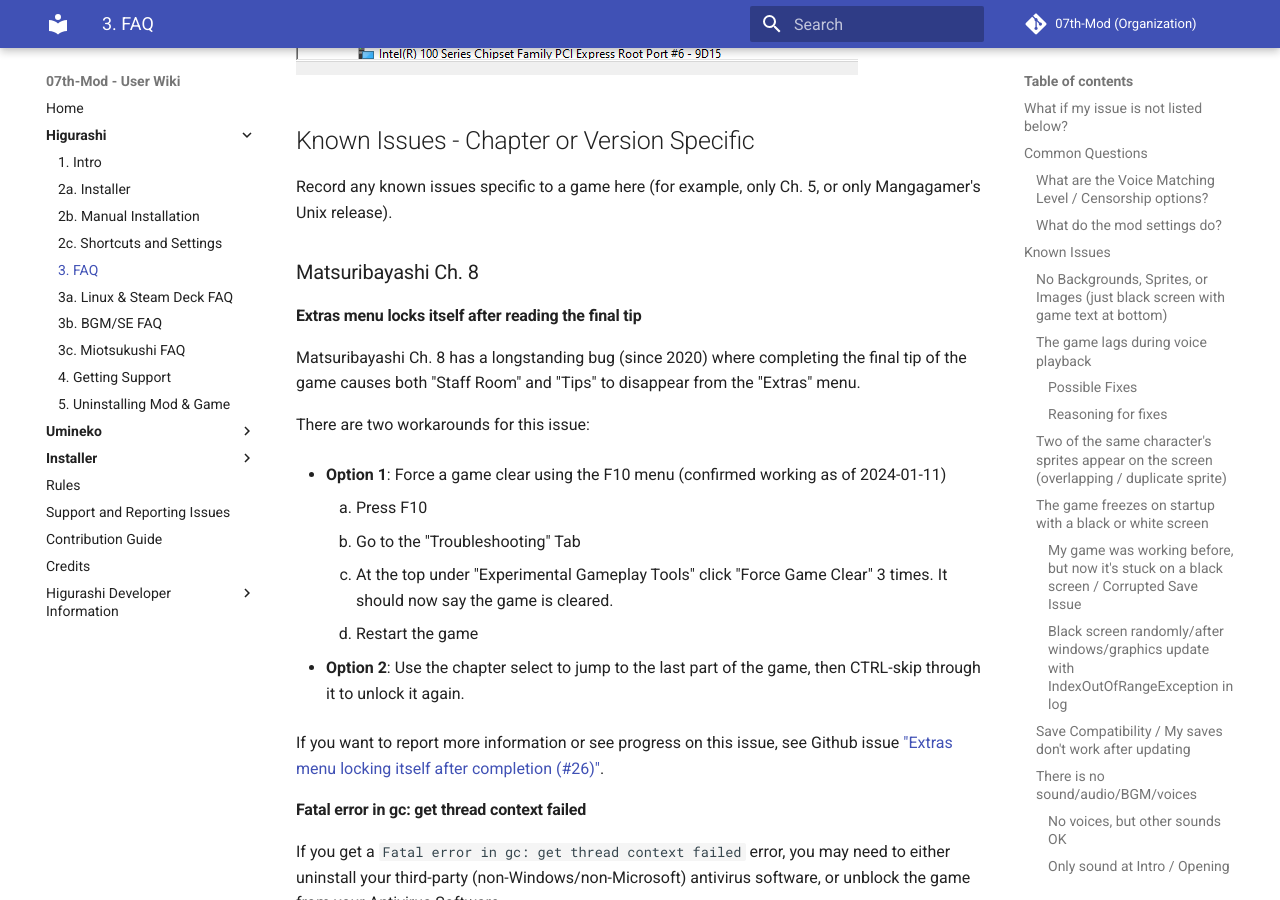
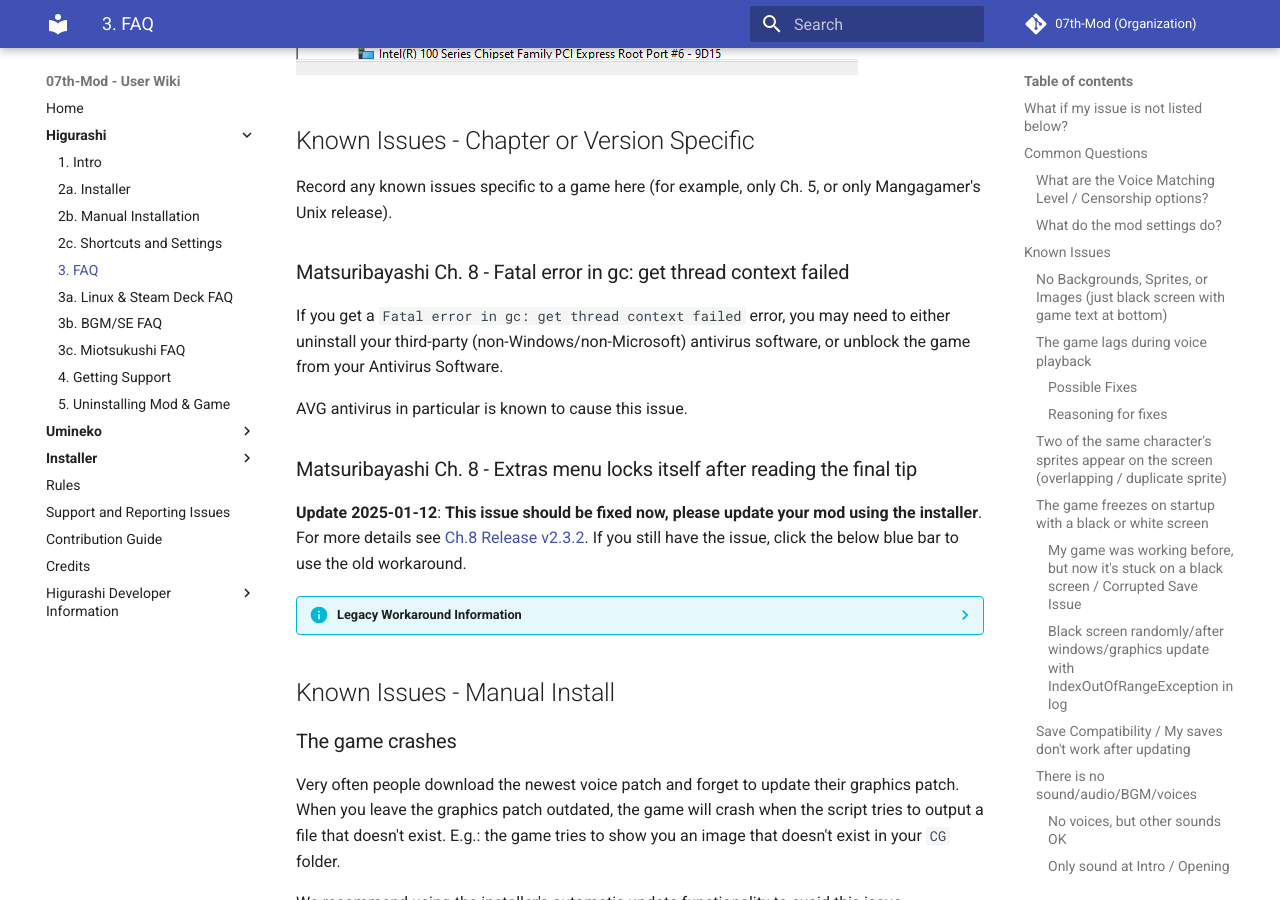
Before and after one commit to 07th-mod/wiki, an MkDocs documentation site: the page built from docs/Higurashi/FAQ.md, in a window 1280 px wide and 900 px high, scrolled down 7335 px. Built offline with MkDocs 1.6.1 and Material for MkDocs 9.7.7, drawn with Linux system fonts in a browser that asks for light colours.

Commit message:
Indicate ch8 tips bug is fixed

```diff
--- a/docs/Higurashi/FAQ.md
+++ b/docs/Higurashi/FAQ.md
@@ -192,30 +192,32 @@
 
 Record any known issues specific to a game here (for example, only Ch. 5, or only Mangagamer's Unix release).
 
-### Matsuribayashi Ch. 8
-
-#### Extras menu locks itself after reading the final tip
-
-Matsuribayashi Ch. 8 has a longstanding bug (since 2020) where completing the final tip of the game causes both "Staff Room" and "Tips" to disappear from the "Extras" menu.
-
-There are two workarounds for this issue:
-
-- **Option 1**: Force a game clear using the F10 menu (confirmed working as of 2024-01-11)
-    1. Press F10
-    2. Go to the "Troubleshooting" Tab
-    3. At the top under "Experimental Gameplay Tools" click "Force Game Clear" 3 times. It should now say the game is cleared.
-    4. Restart the game
-
-- **Option 2**: Use the chapter select to jump to the last part of the game, then CTRL-skip through it to unlock it again.
-
-
-If you want to report more information or see progress on this issue, see Github issue ["Extras menu locking itself after completion (#26)"](https://github.com/07th-mod/matsuribayashi/issues/26).
-
-#### Fatal error in gc: get thread context failed
+### Matsuribayashi Ch. 8 - Fatal error in gc: get thread context failed
 
 If you get a `Fatal error in gc: get thread context failed` error, you may need to either uninstall your third-party (non-Windows/non-Microsoft) antivirus software, or unblock the game from your Antivirus Software.
 
 AVG antivirus in particular is known to cause this issue.
+
+### Matsuribayashi Ch. 8 - Extras menu locks itself after reading the final tip
+
+**Update 2025-01-12**: **This issue should be fixed now, please update your mod using the installer**. For more details see [Ch.8 Release v2.3.2](https://github.com/07th-mod/matsuribayashi/releases/tag/v2.3.2). If you still have the issue, click the below blue bar to use the old workaround.
+
+
+??? info "Legacy Workaround Information"
+    Matsuribayashi Ch. 8 has a longstanding bug (since 2020) where completing the final tip of the game causes both "Staff Room" and "Tips" to disappear from the "Extras" menu.
+
+    There are two workarounds for this issue:
+
+    - **Option 1**: Force a game clear using the F10 menu (confirmed working as of 2024-01-11)
+        1. Press F10
+        2. Go to the "Troubleshooting" Tab
+        3. At the top under "Experimental Gameplay Tools" click "Force Game Clear" 3 times. It should now say the game is cleared.
+        4. Restart the game
+
+    - **Option 2**: Use the chapter select to jump to the last part of the game, then CTRL-skip through it to unlock it again.
+
+
+    If you want to report more information or see progress on this issue, see Github issue ["Extras menu locking itself after completion (#26)"](https://github.com/07th-mod/matsuribayashi/issues/26).
 
 ## Known Issues - Manual Install
 
```
